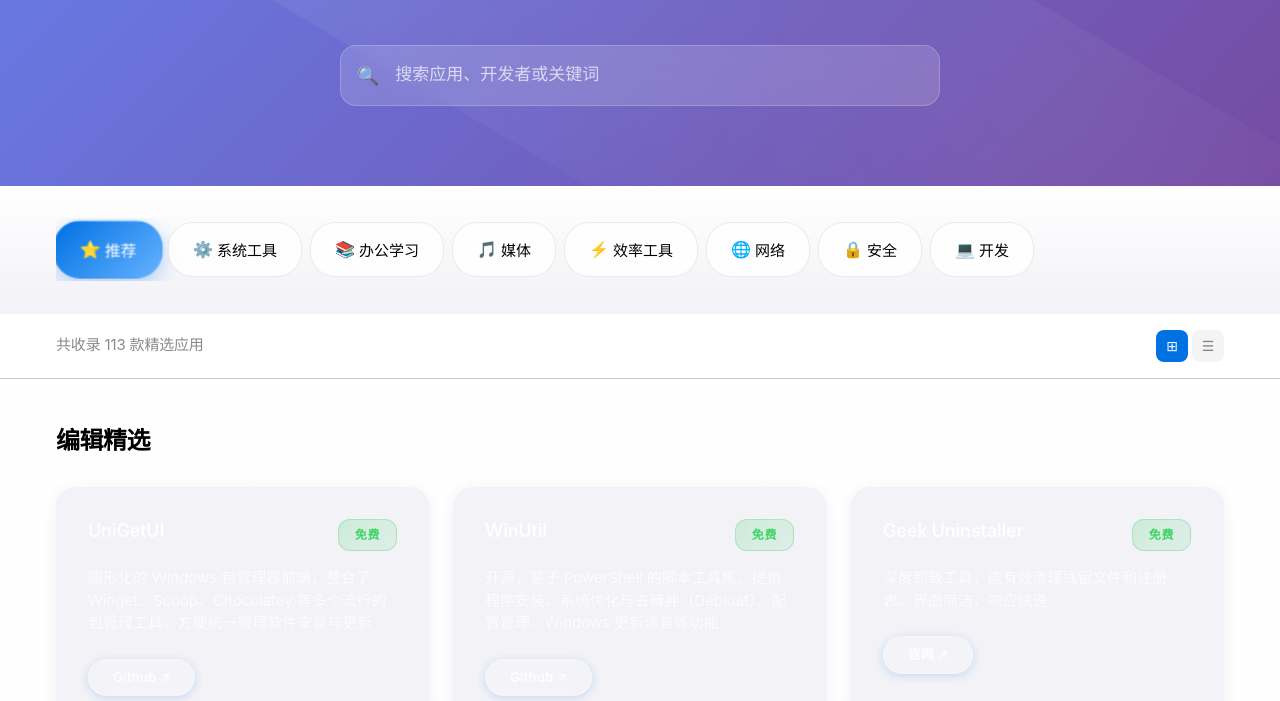
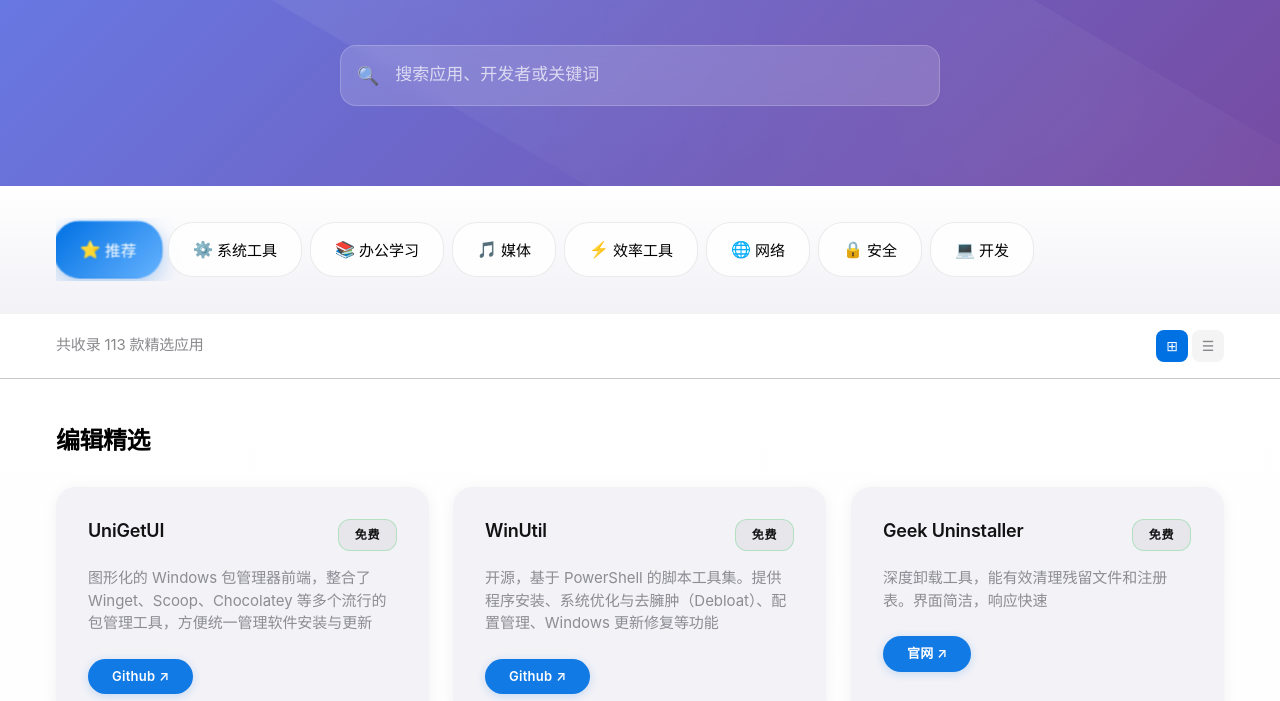
Before and after one commit to yule153604/yule153604.github.io, a plain HTML site: page index.html in a window 1280 px wide. Shown: the part 251-952 px from the top of the page. Drawn offline with Linux system fonts and the light colour scheme.

Commit message:
Fix: Correct color schemes for light/dark modes

```diff
--- a/index.html
+++ b/index.html
@@ -126,7 +126,7 @@
                 </div>
                 <div class="footer-section">
                     <h3 class="footer-title">法律信息</h3>
-                    <p class="footer-text">&copy; 2025 App Store. 保留所有权利。</p>
+                    <p class="footer-text">&copy; 2025 8. 保留所有权利。</p>
                 </div>
             </div>
         </div>
--- a/styles.css
+++ b/styles.css
@@ -609,6 +609,35 @@
 
 .featured-card .software-link:hover {
     background: rgba(255, 255, 255, 0.3);
+}
+
+/* Light mode specific styles for Featured Cards */
+[data-theme="light"] .featured-card {
+    background: var(--color-secondary-system-background);
+    color: var(--color-label);
+}
+
+[data-theme="light"] .featured-card .software-name {
+    color: var(--color-label);
+}
+
+[data-theme="light"] .featured-card .software-description {
+    color: var(--color-secondary-label);
+}
+
+[data-theme="light"] .featured-card .software-type {
+    background: rgba(0, 0, 0, 0.05);
+    color: var(--color-label);
+}
+
+[data-theme="light"] .featured-card .software-link {
+    background: var(--color-blue);
+    color: white;
+    border: none;
+}
+
+[data-theme="light"] .featured-card .software-link:hover {
+    background: var(--color-blue-dark);
 }
 
 /* Categories Section */
```
